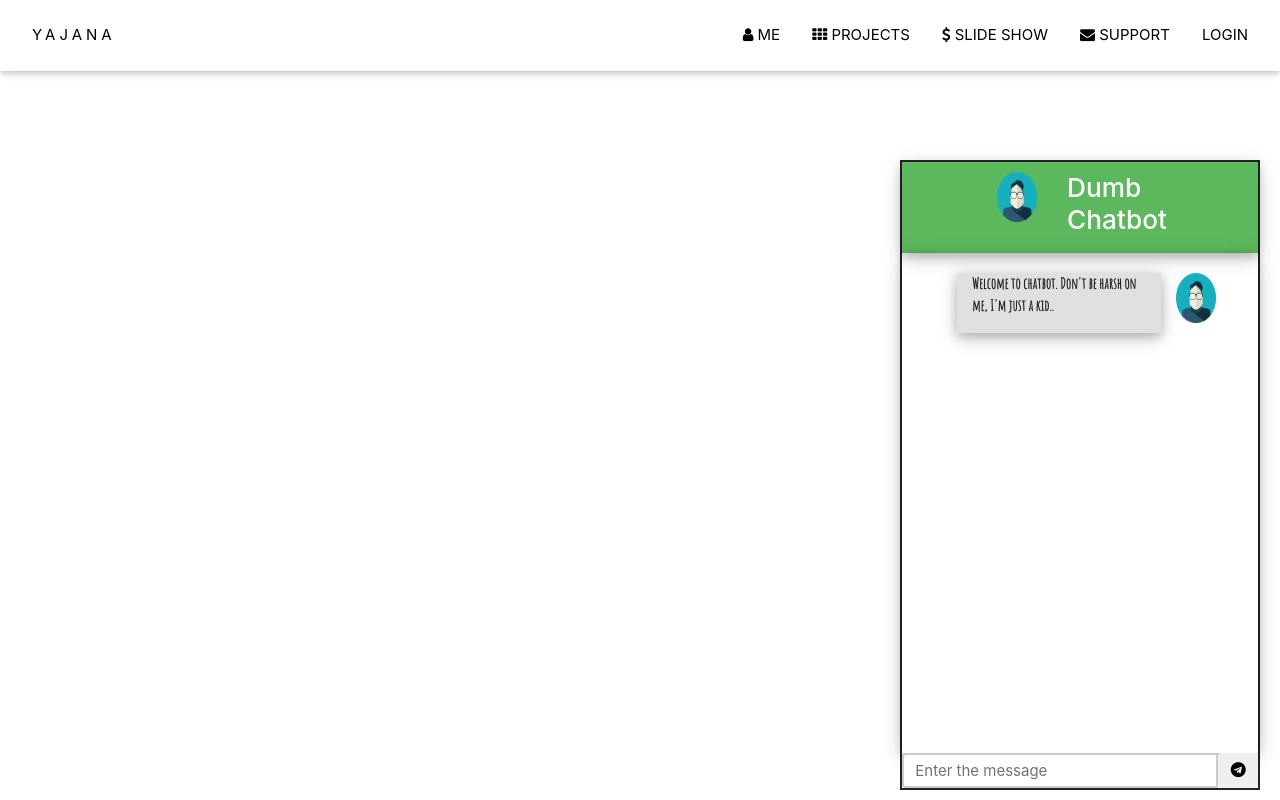
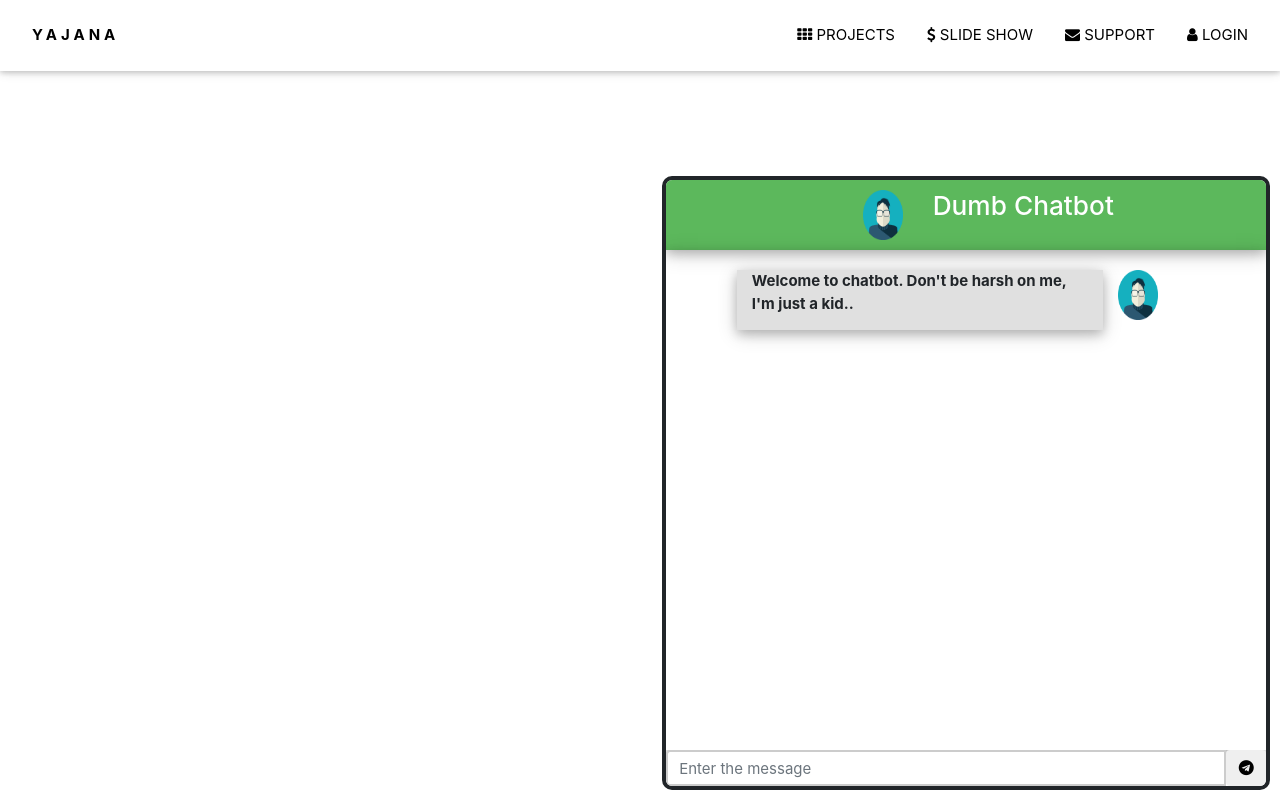
Before and after one commit to YajanaRao/WebApp, a Flask app: page /project/support in a window 1280 px wide. Run offline with Flask 2, Linux system fonts and the light colour scheme; some libraries are stand-ins or nearby versions.

Commit message:
major code update internal

```diff
--- a/webapp/project.py
+++ b/webapp/project.py
@@ -20,7 +20,8 @@ import functools
 bp = Blueprint('project',__name__,url_prefix='/project')
 db = sqllite()
 auth = Authentication()
-
+db.create_table()
+auth.create_table()
 # app.config.update(dict(
 #     SECRET_KEY="powerful secretkey",
 #
@@ -46,7 +47,6 @@ def register():
         form = request.form
 
         # return str(form)
-        auth.create_table()
         if auth.get_id(form['name']) is not None:
              error = 'User {} is already registered.'.format(form['name'])
         else:
--- a/webapp/templates/chatbot.html
+++ b/webapp/templates/chatbot.html
@@ -1,14 +1,23 @@
 
-<div class="chatbot">
+<div style="all:unset">
+  <div class="chatbot" id="chatbot">
     <!-- <link rel="stylesheet" href="https://maxcdn.bootstrapcdn.com/bootstrap/3.3.7/css/bootstrap.min.css"> -->
     <!-- <script src="https://maxcdn.bootstrapcdn.com/bootstrap/3.3.7/js/bootstrap.min.js"></script> -->
-<link rel="stylesheet" href="https://cdnjs.cloudflare.com/ajax/libs/font-awesome/4.7.0/css/font-awesome.min.css">
+    <!-- <link rel="stylesheet" href="https://cdnjs.cloudflare.com/ajax/libs/font-awesome/4.7.0/css/font-awesome.min.css"> -->
     <link rel="stylesheet" href="https://www.w3schools.com/w3css/4/w3.css">
     <link rel="stylesheet" href="https://maxcdn.bootstrapcdn.com/bootstrap/4.1.3/css/bootstrap.min.css">
     <script src="https://ajax.googleapis.com/ajax/libs/jquery/3.3.1/jquery.min.js"></script>
     <script src="https://cdnjs.cloudflare.com/ajax/libs/popper.js/1.14.3/umd/popper.min.js"></script>
     <script src="https://maxcdn.bootstrapcdn.com/bootstrap/4.1.3/js/bootstrap.min.js"></script>
     <script>
+    var clientHeight = $('#header').height();
+    console.log("header hieght "+clientHeight);
+    var windowHieght = window.innerHeight;
+    console.log(windowHieght);
+    var percentage = clientHeight / windowHieght * 100;
+    console.log(percentage);
+    console.log(100-percentage+"vh");
+    // $("#chatbot").css("height",100-clientHeight+"vh")
       $(document).ready(function(){
           $("button.start").click(function(){
               $("div.animate").animate({
@@ -100,11 +109,13 @@ function showHint(str) {
 
       .chatframe{
         /* height: 100vh; */
-  border: 2px solid;
+        border: 4px solid;
         position:relative;
         bottom:0px;
         width:100%;
         background-color: white;
+        border-radius: 10px;
+        overflow:hidden;
       }
 
       .response{
@@ -140,18 +151,16 @@ div.row{
 
       .chatbot{
         /* display:none; */
-  height:500px;
-  width:400px;
+        /* height:500px; */
+        /* width:400px; */
         right: 0px;
-  bottom:160px;
+        bottom:0px;
         position:fixed;
-  padding: 20px;
+        padding: 10px;
       }
 
     </style>
-</head>
     <div class="chatframe" id="chatframe">
-<!-- <div class="container"> -->
       <div class="w3-card-4 row" style="background-color:#5cb85c;">
         <div class="col-5">
           <img src="{{ url_for('static', filename='image/avatar.png') }}" class="img-circle center" alt="Cinque Terre" width="40" height="50">
@@ -175,10 +184,8 @@ div.row{
             {% endif %}
 
           </div>
-    <!-- <div class="w3-card-4"> -->
             <div class="col-1">
               <img src="{{ url_for('static', filename='image/avatar.png') }}" class="img-circle" alt="Cinque Terre" width="40" height="50">
-    <!-- </div></div> -->
             </div>
         </div>
         </div>
@@ -190,13 +197,6 @@ div.row{
         </div>
       </div>
 
-<!-- <div id="myContainer">
-  <div class="img">
-    <img src="{{ url_for('static', filename='image/yajana.png') }}">
-</div>
-</div> -->
-<!-- </div> -->
-
       <script>
       // to submit on enter
       var input = document.getElementById("msg");
@@ -206,9 +206,7 @@ input.addEventListener("keyup", function(event) {
               document.getElementById("hit").click();
           }
       });
-
-
-
     </script>
     </div>
   </div>
+</div>
--- a/webapp/templates/forgot.html
+++ b/webapp/templates/forgot.html
@@ -10,7 +10,8 @@
   <link rel="stylesheet" type="text/css" href="{{ url_for('static', filename='css/custom.css') }}">
 </head>
 <body class="my-login-page">
-	<section class="content">
+	{% include "header.html" %}
+	<section class="content" style="margin-top:10px">
 	  {% for message in get_flashed_messages() %}
 	    <div class="flash alert" align="center">
 	      <span class="closebtn" onclick="this.parentElement.style.display='none';">&times;</span>
--- a/webapp/templates/header.html
+++ b/webapp/templates/header.html
@@ -1,18 +1,14 @@
 <!-- Navbar (sit on top) -->
-<div>
+<div id="header">
   <meta charset="UTF-8">
   <meta name="viewport" content="width=device-width, initial-scale=1">
   <link rel="stylesheet" href="https://www.w3schools.com/w3css/4/w3.css">
-  <link rel='stylesheet' href='https://fonts.googleapis.com/css?family=Roboto'>
+  <!-- <link rel='stylesheet' href='https://fonts.googleapis.com/css?family=Roboto'> -->
   <link rel="stylesheet" href="https://cdnjs.cloudflare.com/ajax/libs/font-awesome/4.7.0/css/font-awesome.min.css">
   <link rel="stylesheet" href="https://fonts.googleapis.com/css?family=Amatic+SC">
-  <link rel="stylesheet"
-   href="https://cdn.jsdelivr.net/npm/animate.css@3.5.2/animate.min.css">
-   <!-- or -->
-   <link rel="stylesheet"
-   href="https://cdnjs.cloudflare.com/ajax/libs/animate.css/3.5.2/animate.min.css">
    <style>
-   p,h1,h2,h3,h4,h5,h6 {font-family: "Amatic SC", sans-serif}
+   /* p,h1,h2,h3,h4,h5,h6 {font-family: "Amatic SC", sans-serif} */
+   /* h1 {font-family: "Amatic SC", sans-serif} */
    .w3-bar  {
        padding: 16px;
    }
@@ -20,17 +16,16 @@
   <div class="w3-top">
     <div class="w3-bar w3-white w3-card" id="myNavbar">
 
-      <a href="{{ url_for('project.index')}}" class="w3-bar-item w3-button w3-wide">YAJANA</a>
+      <a href="{{ url_for('project.index')}}" class="w3-bar-item w3-button w3-wide"><b>YAJANA</b></a>
       <!-- Right-sided navbar links -->
       <div class="w3-right w3-hide-small">
-          <a href="{{ url_for('project.index')}}#me" class="w3-bar-item w3-button"><i class="fa fa-user"></i> ME</a>
           <a href="{{ url_for('project.index')}}#projects" class="w3-bar-item w3-button"><i class="fa fa-th"></i> PROJECTS</a>
           <a href="{{ url_for('project.index')}}#slides" class="w3-bar-item w3-button"><i class="fa fa-usd"></i> SLIDE SHOW</a>
           <a href="{{ url_for('project.support') }}" class="w3-bar-item w3-button"><i class="fa fa-envelope"></i> SUPPORT</a>
           {% if g.user %}
             <a href="{{ url_for('project.logout') }}" class="w3-bar-item w3-button">LOGOUT</a>
           {% else %}
-            <a href="{{ url_for('project.login') }}" class="w3-bar-item w3-button">LOGIN</a>
+            <a href="{{ url_for('project.login') }}" class="w3-bar-item w3-button"><i class="fa fa-user"></i> LOGIN</a>
           {% endif %}
       </div>
       <!-- Hide right-floated links on small screens and replace them with a menu icon -->
@@ -44,7 +39,6 @@
   <!-- Sidebar on small screens when clicking the menu icon -->
   <nav class="w3-sidebar w3-bar-block w3-black w3-card w3-animate-left w3-hide-medium w3-hide-large" style="display:none" id="mySidebar">
     <a href="javascript:void(0)" onclick="w3_close()" class="w3-bar-item w3-button w3-large w3-padding-16">Close ×</a>
-    <a href="{{ url_for('project.index')}}#me" onclick="w3_close()" class="w3-bar-item w3-button">ME</a>
     <a href="{{ url_for('project.index')}}#work" onclick="w3_close()" class="w3-bar-item w3-button">PROJECTS</a>
     <a href="{{ url_for('project.index')}}#slides" onclick="w3_close()" class="w3-bar-item w3-button">SLIDE SHOW</a>
     <a href="{{ url_for('project.support') }}" onclick="w3_close()" class="w3-bar-item w3-button">SUPPORT</a>
@@ -54,7 +48,6 @@
       <a href="{{ url_for('project.login') }}" class="w3-bar-item w3-button">LOGIN</a>
     {% endif %}
   </nav>
-</div>
   <script>
     var mySidebar = document.getElementById("mySidebar");
 
@@ -71,3 +64,4 @@ function w3_close() {
         mySidebar.style.display = "none";
     }
   </script>
+</div>
--- a/webapp/templates/index.html
+++ b/webapp/templates/index.html
@@ -13,6 +13,7 @@
  <link rel="stylesheet"
  href="https://cdnjs.cloudflare.com/ajax/libs/animate.css/3.5.2/animate.min.css">
 <style>
+p,h1,h2,h3,h4,h5,h6 {font-family: "Amatic SC", sans-serif}
 .mySlides {display:none;}
 .center {
     margin: auto;
--- a/webapp/templates/login.html
+++ b/webapp/templates/login.html
@@ -14,7 +14,8 @@
 
 
 </style>
-<section class="content">
+{% include "header.html" %}
+<section class="content" style="margin-top:100px">
   {% for message in get_flashed_messages() %}
     <div class="flash alert" align="center">
       <span class="closebtn" onclick="this.parentElement.style.display='none';">&times;</span>
--- a/webapp/templates/register.html
+++ b/webapp/templates/register.html
@@ -11,7 +11,8 @@
 	  <link rel="stylesheet" type="text/css" href="{{ url_for('static', filename='css/custom.css') }}">
 </head>
 <body class="my-login-page">
-	<section class="content">
+	{% include "header.html" %}
+	<section class="content" style="margin-top:100px">
 	  {% for message in get_flashed_messages() %}
 	    <div class="flash alert" align="center">
 	      <span class="closebtn" onclick="this.parentElement.style.display='none';">&times;</span>
--- a/webapp/templates/support.html
+++ b/webapp/templates/support.html
@@ -3,14 +3,16 @@
 <head>
   <title>Support</title>
 <meta charset="utf-8">
+
 <meta name="viewport" content="width=device-width, initial-scale=1">
 <!-- <link rel="stylesheet" href="https://maxcdn.bootstrapcdn.com/bootstrap/3.3.7/css/bootstrap.min.css"> -->
 <!-- <script src="https://maxcdn.bootstrapcdn.com/bootstrap/3.3.7/js/bootstrap.min.js"></script> -->
 </head>
 <body>
   {% include "header.html" %}
-
   {% include "chatbot.html" %}
-
+<div>
+  <h1> need some help</p>
+  </div>
 </body>
 </html>
```
Also changed, not shown: 1 other file. Lines whose indentation alone changed are shown as unchanged.
